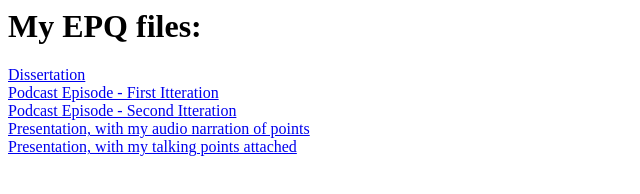
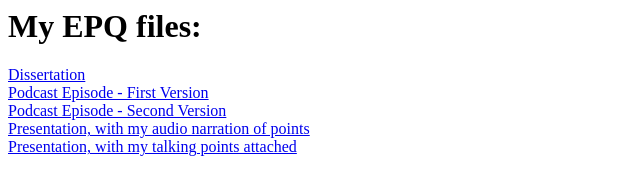
Before and after one commit to thomas-holland/epq, a plain HTML site: page index.html in a window 1280 px wide. Shown: the full height of the page, 0-640 px from the left. Drawn offline with Linux system fonts and the light colour scheme.

Commit message:
added v2

```diff
--- a/index.html
+++ b/index.html
@@ -2,9 +2,9 @@
 
 <div><a href="./dissertation.pdf" target="blank">Dissertation</a></div>
 
-<div><a href="./podcastv1.mp3" target="blank">Podcast Episode - First Itteration</a></div>
+<div><a href="./podcastv1.mp3" target="blank">Podcast Episode - First Version</a></div>
 
-<div><a href="./podcastv2.mp3" target="blank">Podcast Episode - Second Itteration</a></div>
+<div><a href="./podcastv2.mp3" target="blank">Podcast Episode - Second Version</a></div>
 
 <div><a href="./presentation.mp4" target="blank">Presentation, with my audio narration of points</a></div>
 
```
Also changed, not shown: 2 other files.
